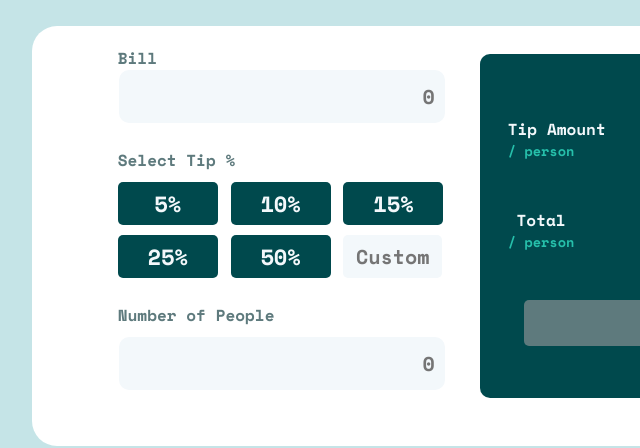
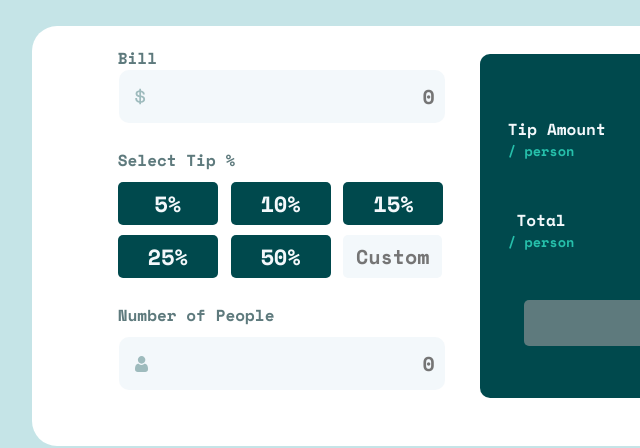
Before and after one commit to Meobot/tip-calculator-app-main, a plain HTML site: page index.html in a window 1280 px wide. Shown: the part 194-642 px from the top of the page, 158-798 px from the left. Drawn offline with nearby package versions, Linux system fonts and the light colour scheme; the site is published under a folder, as on GitHub Pages, so addresses that start at the root find nothing.

Commit message:
Update index.css

```diff
--- a/index.css
+++ b/index.css
@@ -90,7 +90,7 @@ input[type=number] {
 }
 
 #bill-input {
-    background-image: url(/images/icon-dollar.svg);
+    background-image: url(./images/icon-dollar.svg);
     background-repeat: no-repeat;
     background-position: 5%;
 }
@@ -158,7 +158,7 @@ input[type=number] {
 }
 
 #num-people-input {
-    background-image: url(/images/icon-person.svg);
+    background-image: url(./images/icon-person.svg);
     background-repeat: no-repeat;
     background-position: 5%;
 }
```
